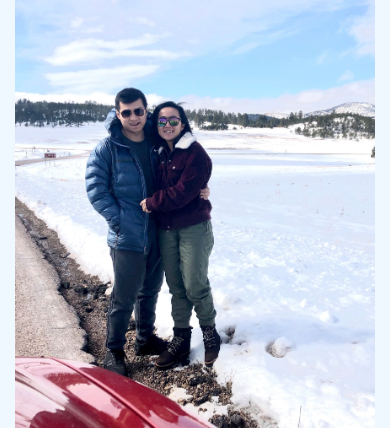
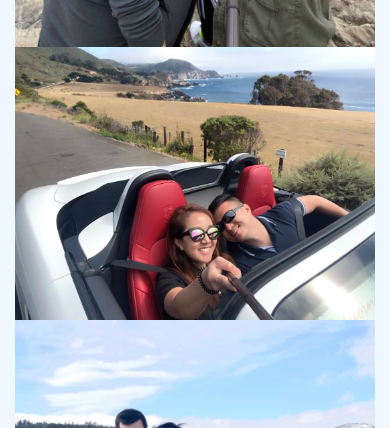
Before and after one commit to quananhle/django-wedding, a Django app: page /home/save-the-dates in a window 390 px wide. Shown: the part 832-1260 px from the top of the page. Run offline with Django 3.2, Linux system fonts and the light colour scheme; some libraries are stand-ins or nearby versions.

Commit message:
Upload photos for Save the Dates photo slider

```diff
--- a/bigday/templates/partials/misc.html
+++ b/bigday/templates/partials/misc.html
@@ -40,12 +40,46 @@
         <div class="container-fluid">
             <div class="row">
                 <div class="col-md-12 text-center">
-                    <h3 class="header">Memory</h3>
+                    <h3 class="header">Our Memory Together</h3>
                 </div>
             </div>
             <div class="row">
-                <div class="col-md-2">
-                    <a class="fancybox" rel="group" href="{% static 'bigday/images/engagement/Boston-MA.jpg' %}">
+                <div class="col-md-4">
+                    <a class="fancybox" rel="group" title="Middlesex Fells Reservation, Boston - Massachussetts in 02/2021" href="{% static 'bigday/images/engagement/Boston-MA.jpg' %}">
+                        <div class="img-wrap">
+                            <div class="overlay">
+                                <i class="fa fa-search"></i>
+                            </div>
+                            <img src="{% static 'bigday/images/engagement/Boston-MA.jpg' %}" alt=""/>
+                        </div>
+                    </a>
+                </div>
+                <div class="col-md-4">
+                    <a class="fancybox" rel="group" title="Portland Head Light, Portland - Maine in 03/2021" href="{% static 'bigday/images/engagement/Portland-ME.jpg' %}">
+                        <div class="img-wrap">
+                            <div class="overlay">
+                                <i class="fa fa-search"></i>
+                            </div>
+                            <img src="{% static 'bigday/images/engagement/Portland-ME.jpg' %}" alt=""/>
+                        </div>
+                    </a>
+                </div>
+                <div class="col-md-4">
+                    <a class="fancybox" rel="group" title="Big Sur - California in 06/2020" href="{% static 'bigday/images/engagement/BigSur-CA.jpg' %}">
+                        <div class="img-wrap">
+                            <div class="overlay">
+                                <i class="fa fa-search"></i>
+                            </div>
+                            <img src="{% static 'bigday/images/engagement/BigSur-CA.jpg' %}" alt=""/>
+                        </div>
+                    </a>
+                </div>
+            </div>
+        </div>
+        <div class="container-fluid">
+            <div class="row">
+                <div class="col-md-4">
+                    <a class="fancybox" rel="group" title="Custer State Park - South Dakota in 03/2020" href="{% static 'bigday/images/engagement/RapidCity-SD.jpg' %}">
                         <div class="img-wrap">
                             <div class="overlay">
                                 <i class="fa fa-search"></i>
@@ -54,53 +88,87 @@
                         </div>
                     </a>
                 </div>
-                <div class="col-md-2">
-                    <a class="fancybox" rel="group" href="{% static 'bigday/images/engagement/Boston-MA.jpg' %}">
+                <div class="col-md-4">
+                    <a class="fancybox" rel="group" title="Manhattan, New York City - New York in 04/2021" href="{% static 'bigday/images/engagement/Manhattan-NY.jpg' %}">
                         <div class="img-wrap">
                             <div class="overlay">
                                 <i class="fa fa-search"></i>
                             </div>
-                            <img src="{% static 'bigday/images/engagement/Boston-MA.jpg' %}" alt=""/>
+                            <img src="{% static 'bigday/images/engagement/Manhattan-NY.jpg' %}" alt=""/>
                         </div>
                     </a>
                 </div>
-                <div class="col-md-2">
-                    <a class="fancybox" rel="group" href="{% static 'bigday/images/engagement/Boston-MA.jpg' %}">
+                <div class="col-md-4">
+                    <a class="fancybox" rel="group" title="French Quarter, New Orleans - Louisiana in 12/2021" href="{% static 'bigday/images/engagement/NewOrleans-LA.jpg' %}">
                         <div class="img-wrap">
                             <div class="overlay">
                                 <i class="fa fa-search"></i>
                             </div>
-                            <img src="{% static 'bigday/images/engagement/RapidCity-SD.jpg' %}" alt=""/>
+                            <img src="{% static 'bigday/images/engagement/NewOrleans-LA.jpg' %}" alt=""/>
                         </div>
                     </a>
                 </div>
-                <div class="col-md-2">
-                    <a class="fancybox" rel="group" href="{% static 'bigday/images/engagement/Boston-MA.jpg' %}">
+            </div>
+        </div>
+        <div class="container-fluid">
+            <div class="row">
+                <div class="col-md-4">
+                    <a class="fancybox" rel="group" title="White Mountains, Lincoln - New Hampshire in 10/2020" href="{% static 'bigday/images/engagement/WhiteMountain-NH.jpg' %}">
                         <div class="img-wrap">
                             <div class="overlay">
                                 <i class="fa fa-search"></i>
                             </div>
-                            <img src="{% static 'bigday/images/engagement/Boston-MA.jpg' %}" alt=""/>
+                            <img src="{% static 'bigday/images/engagement/WhiteMountain-NH.jpg' %}" alt=""/>
                         </div>
                     </a>
                 </div>
-                <div class="col-md-2">
-                    <a class="fancybox" rel="group" href="{% static 'bigday/images/engagement/Boston-MA.jpg' %}">
+                <div class="col-md-4">
+                    <a class="fancybox" rel="group" title="Niagara Falls - New York in 12/2020" href="{% static 'bigday/images/engagement/Niagara-NY.jpg' %}">
                         <div class="img-wrap">
                             <div class="overlay">
                                 <i class="fa fa-search"></i>
                             </div>
-                            <img src="{% static 'bigday/images/engagement/RapidCity-SD.jpg' %}" alt=""/>
+                            <img src="{% static 'bigday/images/engagement/Niagara-NY.jpg' %}" alt=""/>
                         </div>
                     </a>
                 </div>
-                <div class="col-md-2">
-                    <a class="fancybox" rel="group" href="{% static 'bigday/images/engagement/Boston-MA.jpg' %}">
+                <div class="col-md-4">
+                    <a class="fancybox" rel="group" title="Mount Rushmore - South Dakota in 03/2020" href="{% static 'bigday/images/engagement/Presidents-1-SD.jpg' %}">
                         <div class="img-wrap">
                             <div class="overlay">
                                 <i class="fa fa-search"></i>
                             </div>
-                            <img src="{% static 'bigday/images/engagement/Boston-MA.jpg' %}" alt=""/>
+                            <img src="{% static 'bigday/images/engagement/Presidents-1-SD.jpg' %}" alt=""/>
+                        </div>
+                    </a>
+                </div>
+                <div class="col-md-4">
+                    <a class="fancybox" rel="group" title="Blue Ridge Parkway - North Carolina in 10/2021" href="{% static 'bigday/images/engagement/BlueRidgeParkway-NC.jpg' %}">
+                        <div class="img-wrap">
+                            <div class="overlay">
+                                <i class="fa fa-search"></i>
+                            </div>
+                            <img src="{% static 'bigday/images/engagement/BlueRidgeParkway-NC.jpg' %}" alt=""/>
+                        </div>
+                    </a>
+                </div>
+                <div class="col-md-4">
+                    <a class="fancybox" rel="group" title="USF, Tampa - Florida in 06/2017" href="{% static 'bigday/images/engagement/usf.jpg' %}">
+                        <div class="img-wrap">
+                            <div class="overlay">
+                                <i class="fa fa-search"></i>
+                            </div>
+                            <img src="{% static 'bigday/images/engagement/usf.jpg' %}" alt=""/>
+                        </div>
+                    </a>
+                </div>
+                <div class="col-md-4">
+                    <a class="fancybox" rel="group" title="Seattle - Washington in 07/2020" href="{% static 'bigday/images/engagement/Seattle-WA.jpg' %}">
+                        <div class="img-wrap">
+                            <div class="overlay">
+                                <i class="fa fa-search"></i>
+                            </div>
+                            <img src="{% static 'bigday/images/engagement/Seattle-WA.jpg' %}" alt=""/>
                         </div>
                     </a>
                 </div>
@@ -109,70 +177,6 @@
         <div class="container">
             <div class="row hidden-lg hidden-md hidden-xs">
                 <div class="col-xs-12 section-border section-padding"></div>
-            </div>
-        </div>
-        <div class="container-fluid">
-            <div class="row">
-                <div class="col-md-2">
-                    <a class="fancybox" rel="group" href="{% static 'bigday/images/engagement/Boston-MA.jpg' %}">
-                        <div class="img-wrap">
-                            <div class="overlay">
-                                <i class="fa fa-search"></i>
-                            </div>
-                            <img src="{% static 'bigday/images/engagement/Boston-MA.jpg' %}" alt=""/>
-                        </div>
-                    </a>
-                </div>
-                <div class="col-md-2">
-                    <a class="fancybox" rel="group" href="{% static 'bigday/images/engagement/Boston-MA.jpg' %}">
-                        <div class="img-wrap">
-                            <div class="overlay">
-                                <i class="fa fa-search"></i>
-                            </div>
-                            <img src="{% static 'bigday/images/engagement/Boston-MA.jpg' %}" alt=""/>
-                        </div>
-                    </a>
-                </div>
-                <div class="col-md-2">
-                    <a class="fancybox" rel="group" href="{% static 'bigday/images/engagement/Boston-MA.jpg' %}">
-                        <div class="img-wrap">
-                            <div class="overlay">
-                                <i class="fa fa-search"></i>
-                            </div>
-                            <img src="{% static 'bigday/images/engagement/Boston-MA.jpg' %}" alt=""/>
-                        </div>
-                    </a>
-                </div>
-                <div class="col-md-2">
-                    <a class="fancybox" rel="group" href="{% static 'bigday/images/engagement/Boston-MA.jpg' %}">
-                        <div class="img-wrap">
-                            <div class="overlay">
-                                <i class="fa fa-search"></i>
-                            </div>
-                            <img src="{% static 'bigday/images/engagement/Boston-MA.jpg' %}" alt=""/>
-                        </div>
-                    </a>
-                </div>
-                <div class="col-md-2">
-                    <a class="fancybox" rel="group" href="{% static 'bigday/images/engagement/Boston-MA.jpg' %}">
-                        <div class="img-wrap">
-                            <div class="overlay">
-                                <i class="fa fa-search"></i>
-                            </div>
-                            <img src="{% static 'bigday/images/engagement/Boston-MA.jpg' %}" alt=""/>
-                        </div>
-                    </a>
-                </div>
-                <div class="col-md-2">
-                    <a class="fancybox" rel="group" href="{% static 'bigday/images/engagement/Boston-MA.jpg' %}">
-                        <div class="img-wrap">
-                            <div class="overlay">
-                                <i class="fa fa-search"></i>
-                            </div>
-                            <img src="{% static 'bigday/images/engagement/Boston-MA.jpg' %}" alt=""/>
-                        </div>
-                    </a>
-                </div>
             </div>
         </div>
     </section>
```
Also changed, not shown: bigday/static/bigday/images/engagement/usf.jpg (added).
